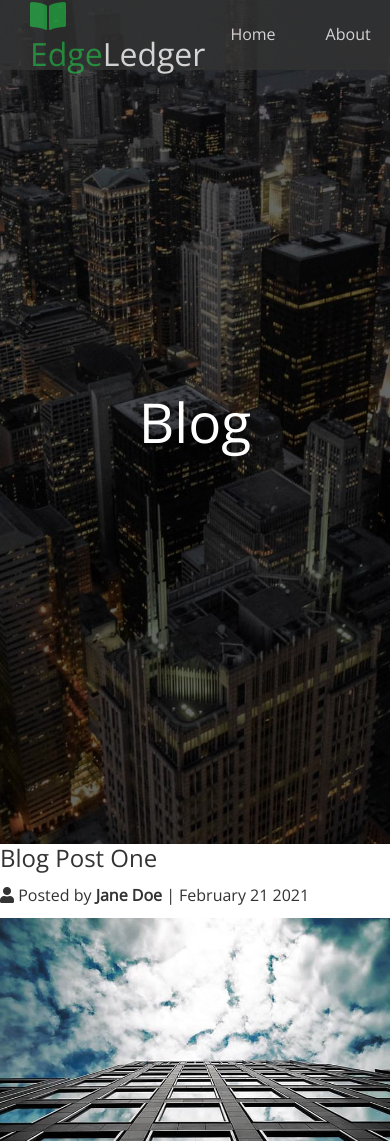
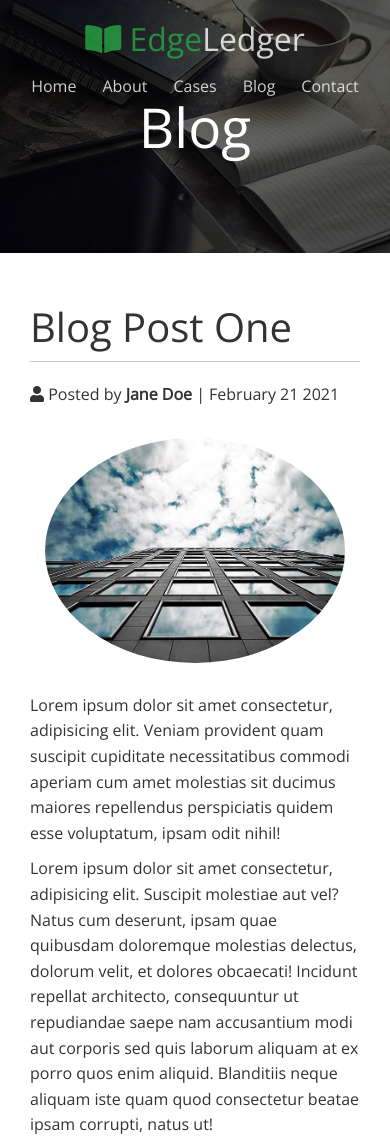
Before and after one commit to felixwurst/tutorial_modern-html-and-css, a plain HTML site: page edgeledger_website/post.html in a window 390 px wide. Shown: the top 1141 px of the page. Drawn offline with nearby package versions, Linux system fonts and the light colour scheme.

Commit message:
added blog styling & media queries

```diff
--- a/edgeledger_website/css/style.css
+++ b/edgeledger_website/css/style.css
@@ -48,6 +48,11 @@ img {
   position: fixed;
   top: 0px;
   padding: 0 30px;
+  transition: 0.5s;
+}
+
+.navbar.top {
+  background: transparent;
 }
 
 .navbar .logo {
@@ -110,6 +115,11 @@ img {
   z-index: 10;
 }
 
+.hero.blog {
+  background: url('../images/home/blog.jpg') no-repeat center center/cover;
+  height: 30vh;
+}
+
 /* Icons */
 .icons {
   padding: 30px;
@@ -169,6 +179,29 @@ img {
   margin-top: 20px;
 }
 
+/* Post */
+.post {
+  padding: 50px 30px;
+}
+
+.post h2 {
+  font-size: 40px;
+  margin-bottom: 20px;
+  padding-bottom: 10px;
+  border-bottom: #ccc solid 1px;
+}
+
+.post .meta {
+  margin-bottom: 30px;
+}
+
+.post img {
+  display: block;
+  width: 300px;
+  border-radius: 50%;
+  margin: 0 auto 30px;
+}
+
 /* Footer */
 .footer {
   display: flex;
@@ -190,3 +223,34 @@ img {
 .footer a:hover {
   color: #28a745;
 }
+
+/* Mobile */
+@media(max-width: 768px) {
+  .navbar {
+    flex-direction: column;
+    height: 120px;
+    padding: 20px;
+  }
+
+  .navbar a {
+    padding: 10px 10px;
+    margin: 0 3px;
+  }
+
+  .flex-items {
+    flex-direction: column;
+  }
+
+  .flex-columns .column {
+    flex-basis: 100%;
+    /* max-width: 100%; */
+  }
+
+  .flex-grid .column {
+    flex-basis: 50%;
+  }
+
+  .team img {
+    width: 70%;
+  }
+}
```
